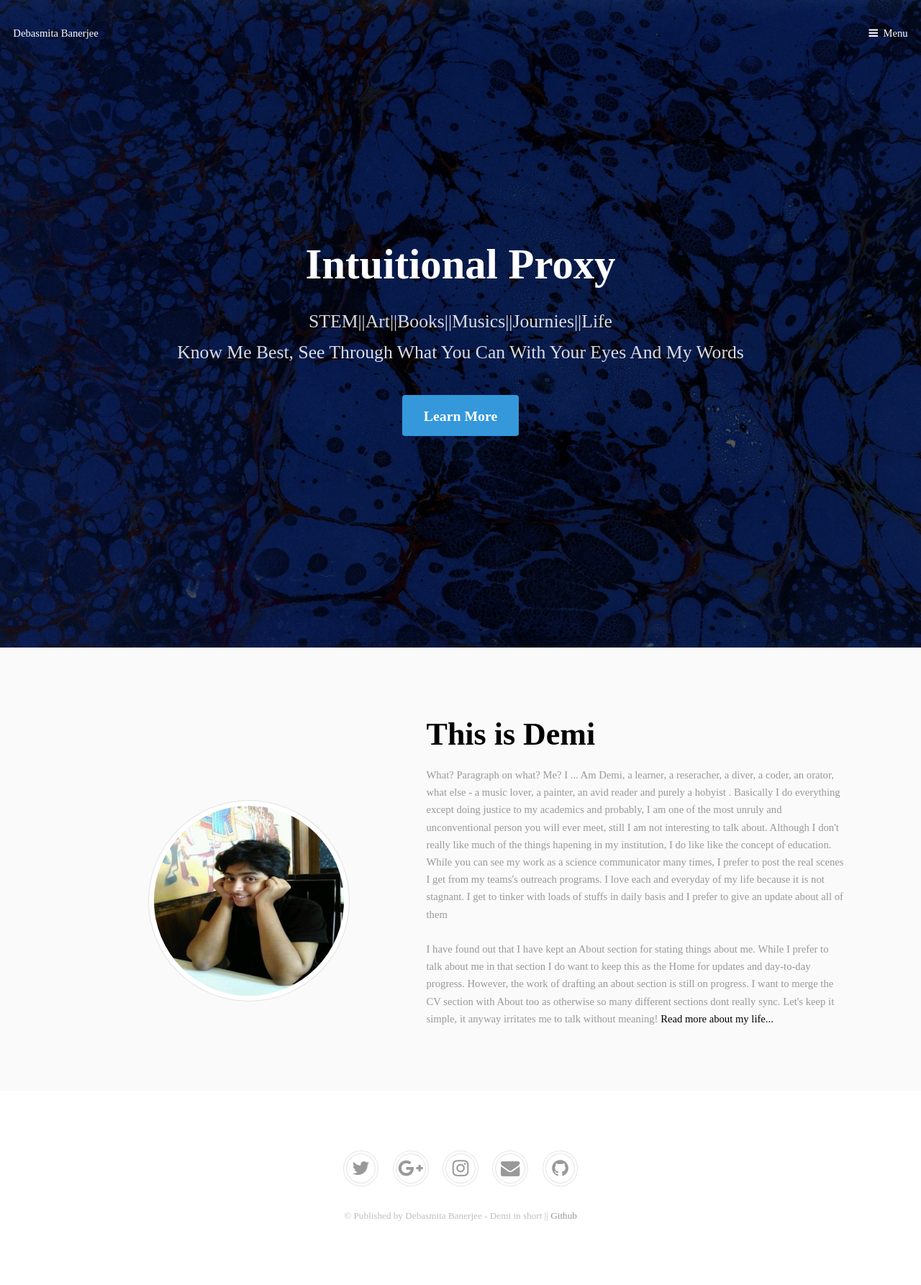
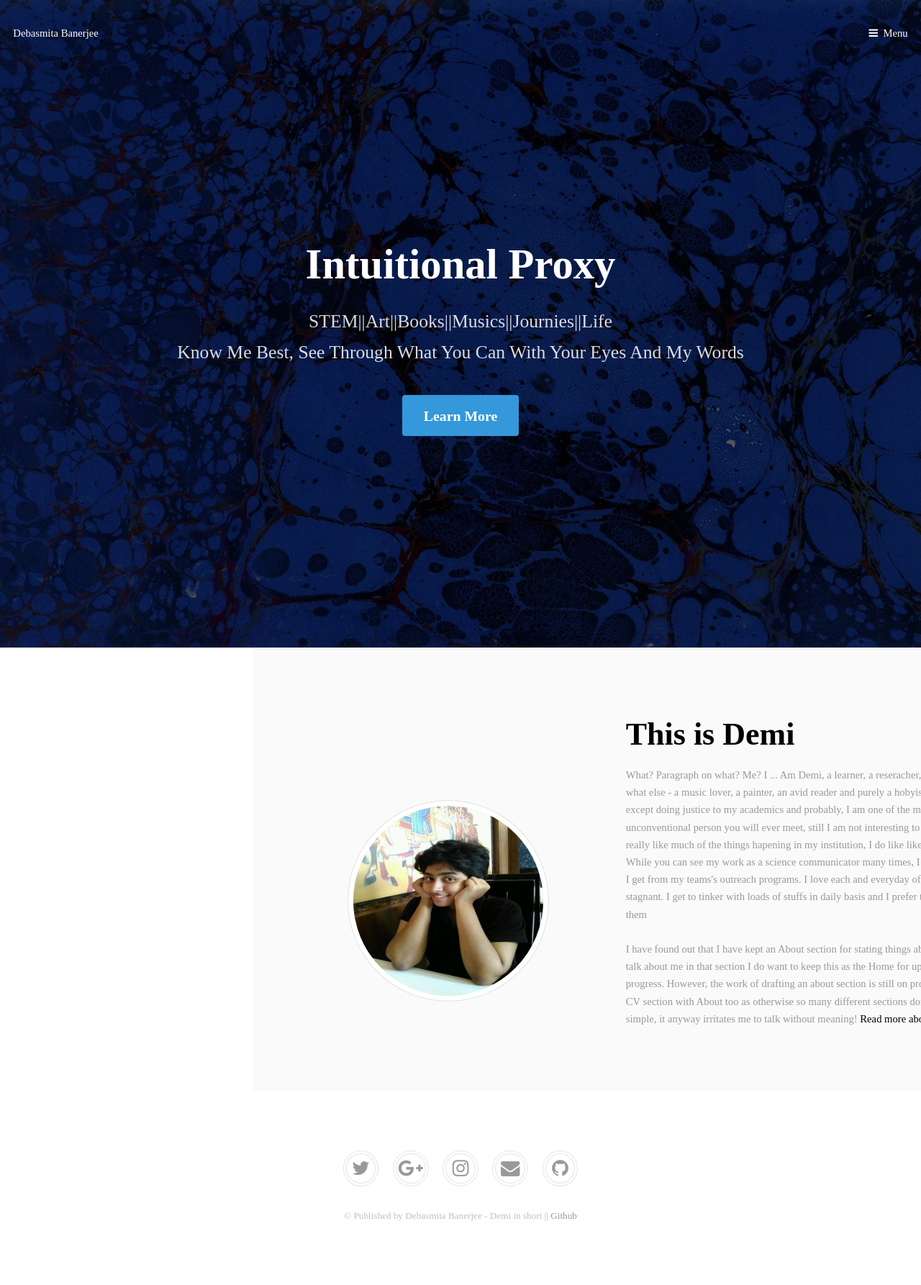
Before and after one commit to DarkDem/DarkDem.github.io, a Jekyll site: the page built from index.html, in a window 1280 px wide. Shown: the whole page at 72% size. Built offline with Jekyll 4.4.1, drawn with Linux system fonts in a browser that asks for light colours; some web fonts are replaced.

Commit message:
Update main.css

```diff
--- a/css/main.css
+++ b/css/main.css
@@ -129,6 +129,7 @@
 
 		.container {
 			width: 100em;
+			margin-left: 13.9em;
 		}
 
 	}
@@ -2869,6 +2870,7 @@
 	.wrapper {
 		padding: 6em 0 4em 0;
 		position: relative;
+		margin-left: 10em;
 	}
 
 		.wrapper .inner {
```
